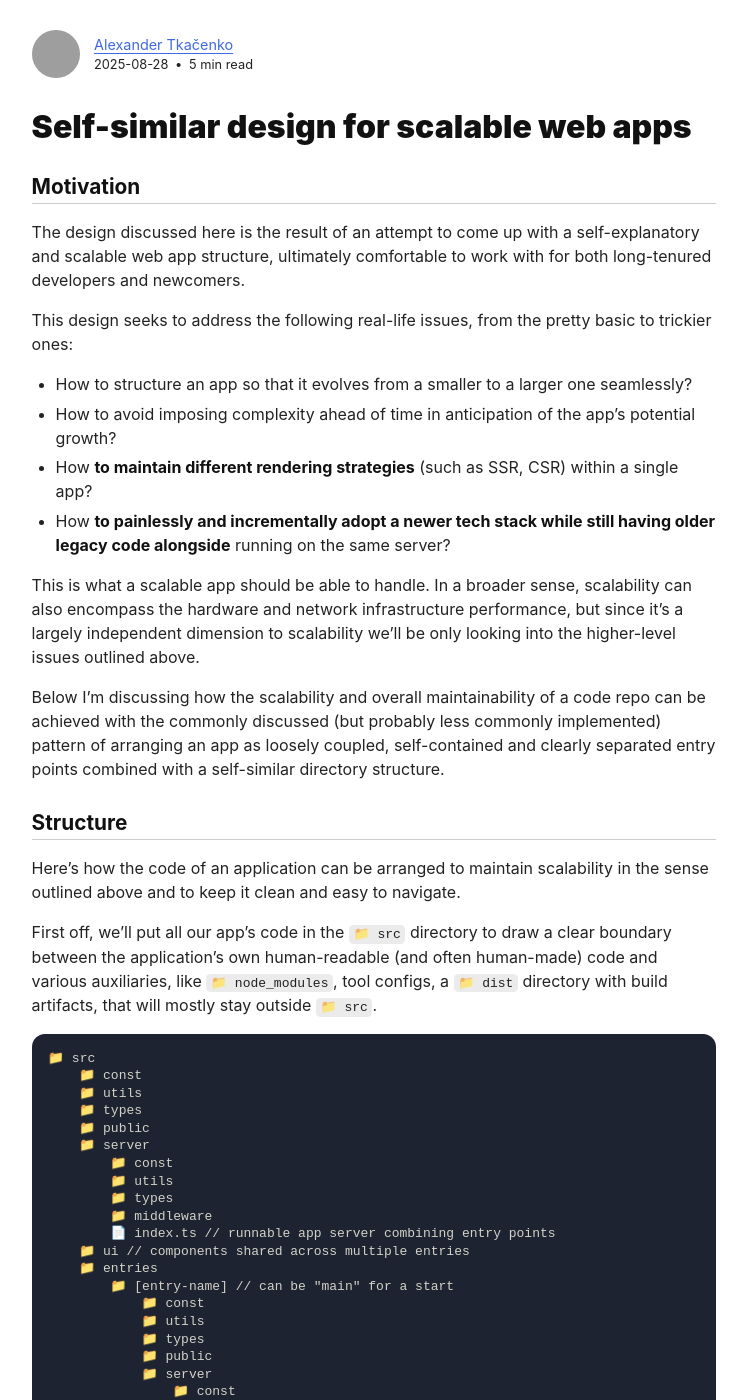
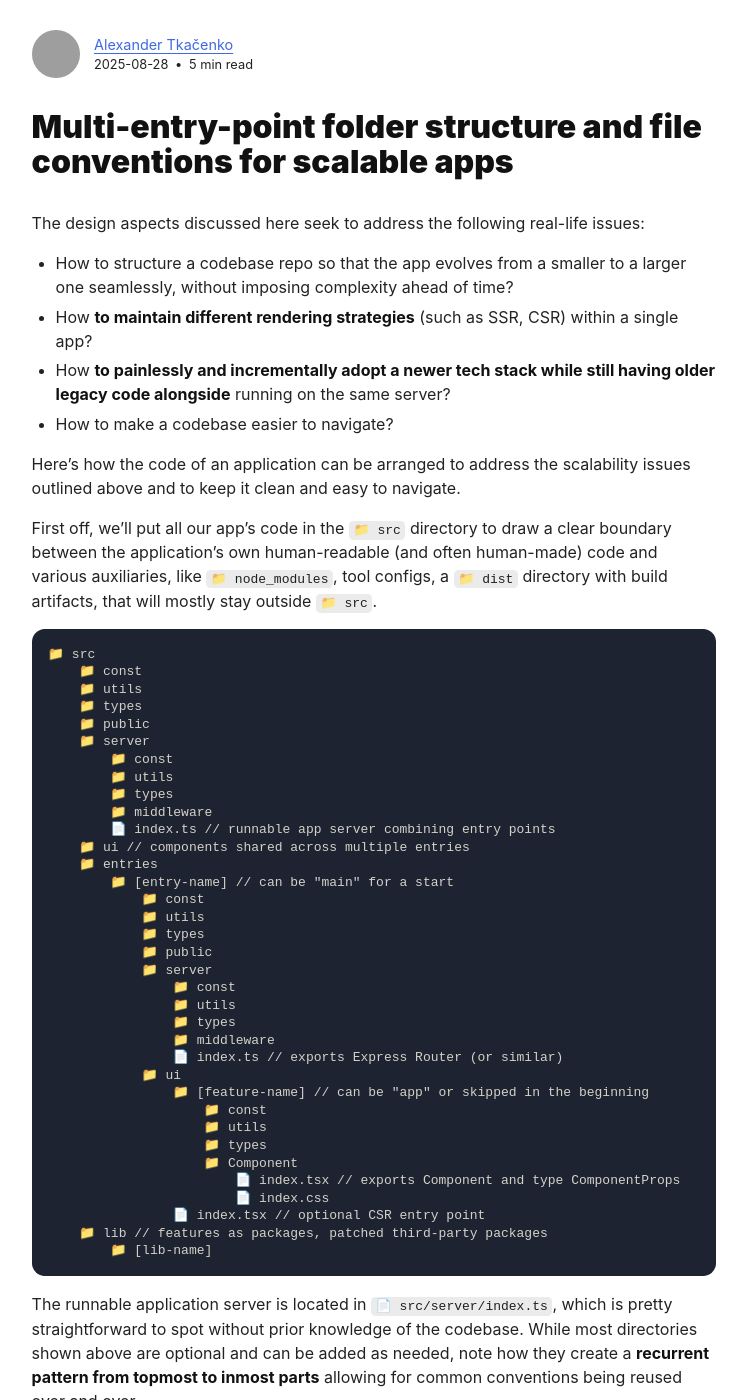
Before and after one commit to axtk/axtk.github.io, a Jekyll site: the page built from posts/ssd.md, in a window 1280 px wide and 1400 px high. Shown: the whole window, without its empty margins (266-1013 px from the left). Built offline with Jekyll 4.4.1, drawn with Linux system fonts in a browser that asks for light colours; our own code applies the rules of GitHub Pages for plain Markdown files; some of the changed text lies outside the part shown; grey boxes are pictures that could not be loaded.

Commit message:
update app structure post

```diff
--- a/posts/ssd.md
+++ b/posts/ssd.md
@@ -1,7 +1,10 @@
 ---
-title: Self-similar design for scalable web&nbsp;apps
+title: Multi-entry-point folder structure and file conventions for scalable apps
 date: 2025-08-28
-update: 2026-02-03
+update:
+    - 2026-02-03
+    - 2026-02-14
+    - 2026-02-17
 tags:
     - webdev
     - nodejs
@@ -9,24 +12,14 @@ tags:
     - javascript
 ---
 
-## Motivation
+The design aspects discussed here seek to address the following real-life issues:
 
-The design discussed here is the result of an attempt to come up with a self-explanatory and scalable web app structure, ultimately comfortable to work with for both long-tenured developers and newcomers.
-
-This design seeks to address the following real-life issues, from the pretty basic to trickier ones:
-
-- How to structure an app so that it evolves from a smaller to a larger one seamlessly?
-- How to avoid imposing complexity ahead of time in anticipation of the app's potential growth?
+- How to structure a codebase repo so that the app evolves from a smaller to a larger one seamlessly, without imposing complexity ahead of time?
 - How **to maintain different rendering strategies** (such as SSR, CSR) within a single app?
 - How **to painlessly and incrementally adopt a newer tech stack while still having older legacy code alongside** running on the same server?
+- How to make a codebase easier to navigate?
 
-This is what a scalable app should be able to handle. In a broader sense, scalability can also encompass the hardware and network infrastructure performance, but since it's a largely independent dimension to scalability we'll be only looking into the higher-level issues outlined above.
-
-Below I'm discussing how the scalability and overall maintainability of a code repo can be achieved with the commonly discussed (but probably less commonly implemented) pattern of arranging an app as loosely coupled, self-contained and clearly separated entry points combined with a self-similar directory structure.
-
-## Structure
-
-Here's how the code of an application can be arranged to maintain scalability in the sense outlined above and to keep it clean and easy to navigate.
+Here's how the code of an application can be arranged to address the scalability issues outlined above and to keep it clean and easy to navigate.
 
 First off, we'll put all our app's code in the `📁 src` directory to draw a clear boundary between the application's own human-readable (and often human-made) code and various auxiliaries, like `📁 node_modules`, tool configs, a `📁 dist` directory with build artifacts, that will mostly stay outside `📁 src`.
 
@@ -95,4 +88,4 @@ Note that public assets can be split across entry points and served independentl
 
 ~
 
-While the self-similar design is a metapattern, a pattern of patterns, when coupled with a set of specific conventions, it becomes a solid basis for a scalable and maintainable web application.
+Adding these elements to the app's codebase should make it more flexible regarding the common scalability issues and more comfortable to work with.
```
